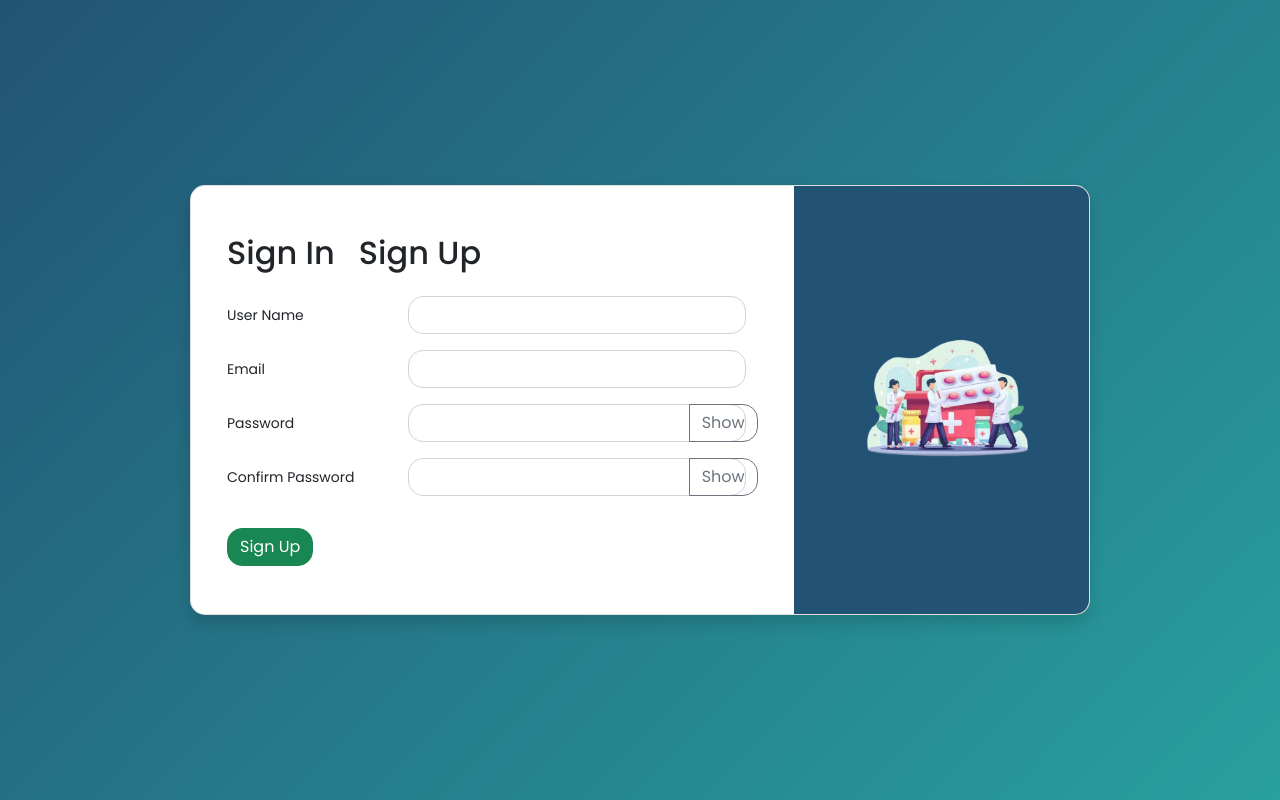
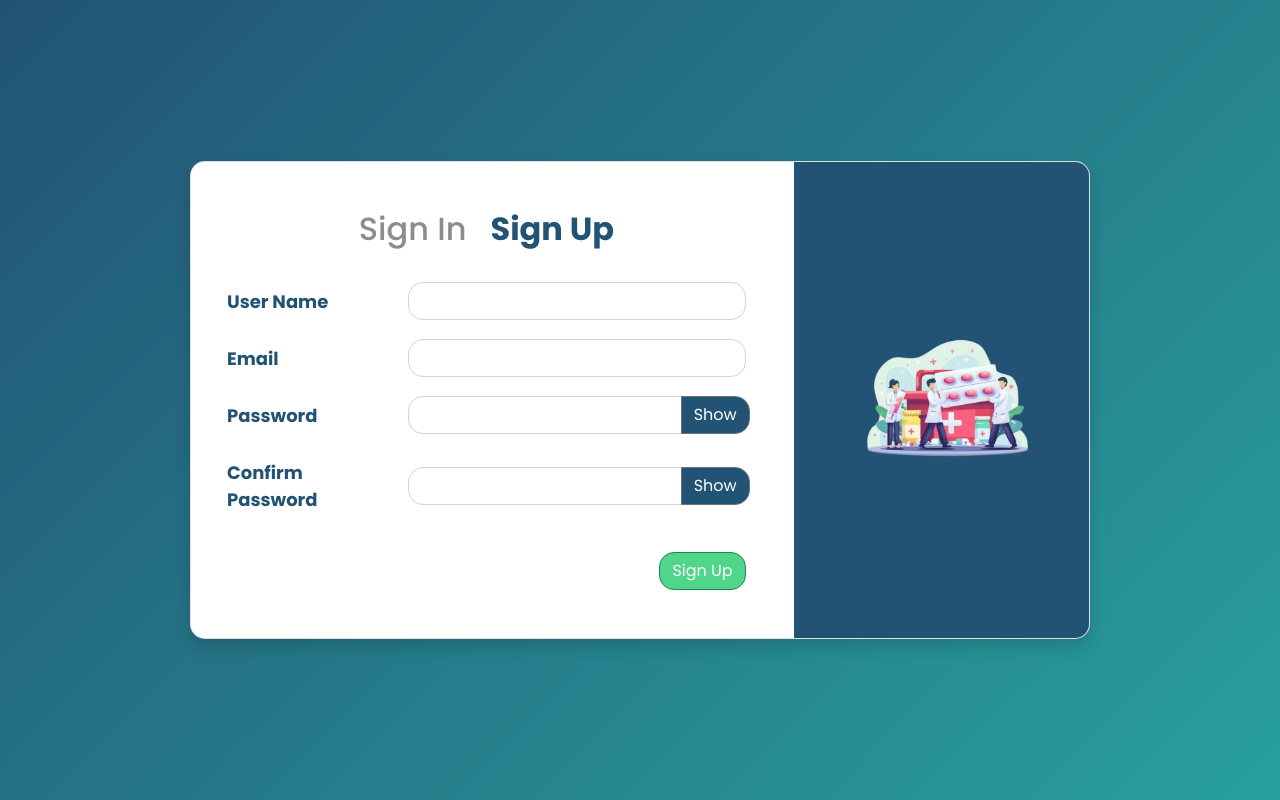
Before and after one commit to ahlilfikri/SEPUH, a React (Vite) app in the folder Frontend/sepuh-project/: page /signup in a window 1280 px wide. Built offline with nearby package versions, Linux system fonts and the light colour scheme; a web font is replaced by a local one.

Commit message:
fix signup

```diff
--- a/Frontend/sepuh-project/src/auth/signup/index.jsx
+++ b/Frontend/sepuh-project/src/auth/signup/index.jsx
@@ -45,7 +45,6 @@ const SignUp = () => {
             const response = await axios.post(`${port}user/register`, formData);
             console.log(formData);
             if (response.data.data) {
-                console.log(response);
                 const token = response.data.data;
                 sessionStorage.setItem('token', token);
                 setSuccess('Berhasil Membuat Akun');
@@ -53,7 +52,8 @@ const SignUp = () => {
                     navigate('/signin');
                 }, 3000);
             } else {
-                setError('Gagal Membuat Akun');
+                console.log(response);
+                setError(response.data.message);
             }
         } catch (error) {
             setError(error.message);
@@ -82,13 +82,13 @@ const SignUp = () => {
                 >
                     <div className="row no-gutters">
                         <div className="col-md-8 p-5">
-                            <div className="d-flex justify-round">
-                                <h2 className='mb-4' onClick={handleSignIn}>Sign In</h2>
-                                <h2 className="mb-4 ms-4">Sign Up</h2>
+                            <div className="d-flex justify-content-center mb-4">
+                                <h2 className="mr-3" onClick={handleSignIn} style={{ color: '#8C8C8C', cursor: 'pointer' }}>Sign In</h2>
+                                <h2 className='ms-4' style={{color: '#225374', cursor: 'pointer', fontWeight: 'bold' }}>Sign Up</h2>
                             </div>
                             <form onSubmit={handleSubmit}>
                                 <div className="form-group row align-items-center mb-3">
-                                    <label style={{ fontSize: '14px' }} htmlFor="username" className="col-sm-4 col-form-label">User Name</label>
+                                    <label style={{ fontSize: '18px', fontWeight: 'bold', color : '#225374' }} htmlFor="username" className="col-sm-4 col-form-label">User Name</label>
                                     <div className="col-sm-8">
                                         <input
                                             type="text"
@@ -101,7 +101,7 @@ const SignUp = () => {
                                     </div>
                                 </div>
                                 <div className="form-group row align-items-center mb-3">
-                                    <label style={{ fontSize: '14px' }} htmlFor="email" className="col-sm-4 col-form-label">Email</label>
+                                    <label style={{ fontSize: '18px', fontWeight: 'bold', color : '#225374' }} htmlFor="email" className="col-sm-4 col-form-label">Email</label>
                                     <div className="col-sm-8">
                                         <input
                                             type="email"
@@ -114,7 +114,7 @@ const SignUp = () => {
                                     </div>
                                 </div>
                                 <div className="form-group row align-items-center mb-3">
-                                    <label style={{ fontSize: '14px' }} htmlFor="password" className="col-sm-4 col-form-label">Password</label>
+                                    <label style={{ fontSize: '18px', fontWeight: 'bold', color : '#225374' }} htmlFor="password" className="col-sm-4 col-form-label">Password</label>
                                     <div className="col-sm-8 position-relative">
                                         <input
                                             type={showPassword ? "text" : "password"}
@@ -122,12 +122,12 @@ const SignUp = () => {
                                             className="form-control"
                                             value={formData.password}
                                             onChange={handleChange}
-                                            style={{ borderRadius: '15px', paddingRight: '40px' }}
+                                            style={{ borderRadius: '15px' }}
                                         />
                                         <button
                                             type="button"
-                                            className="btn btn-outline-secondary position-absolute end-0 top-50 translate-middle-y"
-                                            style={{ borderRadius: '0 15px 15px 0' }}
+                                            className="btn btn-secondary position-absolute end-0 top-50 translate-middle-y me-2"
+                                            style={{ borderRadius: '0 15px 15px 0', background:'#225374' }}
                                             onClick={toggleShowPassword}
                                         >
                                             {showPassword ? "Hide" : "Show"}
@@ -135,33 +135,35 @@ const SignUp = () => {
                                     </div>
                                 </div>
                                 <div className="form-group row align-items-center mb-3">
-                                    <label style={{ fontSize: '14px' }} htmlFor="confirmPassword" className="col-sm-4 col-form-label">Confirm Password</label>
+                                    <label style={{ fontSize: '18px', fontWeight: 'bold', color : '#225374' }} htmlFor="confirmPassword" className="col-sm-4 col-form-label">Confirm Password</label>
                                     <div className="col-sm-8 position-relative">
                                         <input
                                             type={showPassword ? "text" : "password"}
                                             name="confirmPassword"
-                                            className="form-control"
+                                            className="form-control "
                                             value={formData.confirmPassword}
                                             onChange={handleChange}
-                                            style={{ borderRadius: '15px', paddingRight: '40px' }}
+                                            style={{ borderRadius: '15px' }}
                                         />
                                         <button
                                             type="button"
-                                            className="btn btn-outline-secondary position-absolute end-0 top-50 translate-middle-y"
-                                            style={{ borderRadius: '0 15px 15px 0' }}
+                                            className="btn btn-secondary position-absolute end-0 top-50 translate-middle-y me-2"
+                                            style={{ borderRadius: '0 15px 15px 0', background:'#225374' }}
                                             onClick={toggleShowPassword}
                                         >
                                             {showPassword ? "Hide" : "Show"}
                                         </button>
                                     </div>
                                 </div>
-                                <button
-                                    type="submit"
-                                    className="btn btn-success btn-block mt-3"
-                                    style={{ borderRadius: '15px' }}
-                                >
-                                    Sign Up
-                                </button>
+                                <div className="d-flex justify-content-end">
+                                    <button
+                                        type="submit"
+                                        className="btn btn-success mt-3"
+                                        style={{ borderRadius: '15px', background: '#50D68A' }}
+                                    >
+                                        Sign Up
+                                    </button>
+                                </div>
                             </form>
                         </div>
                         <div
```
